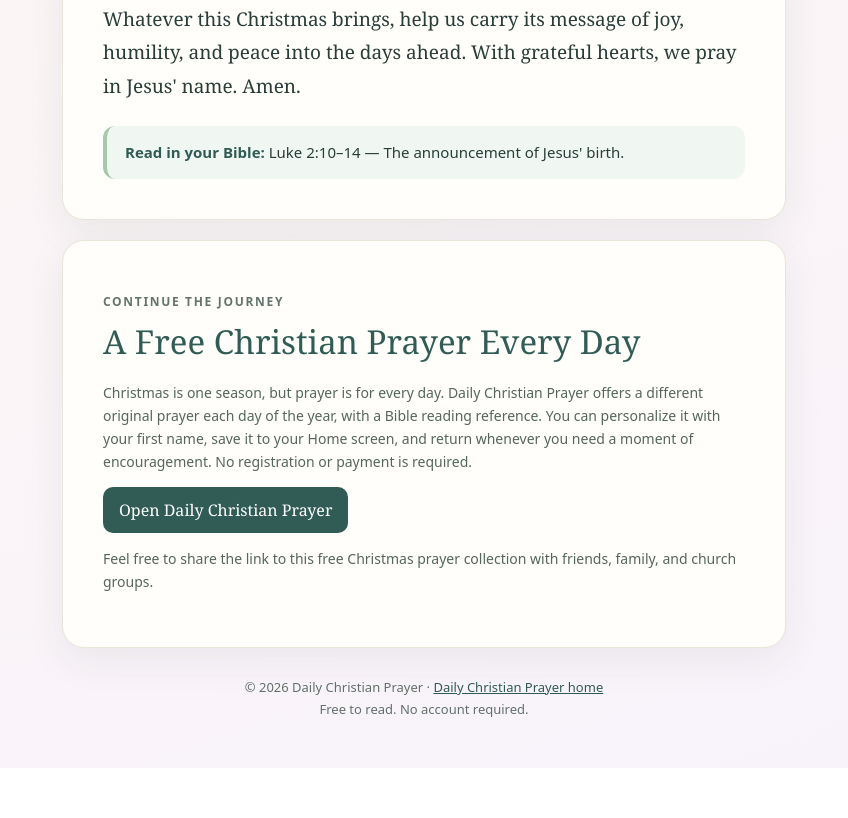
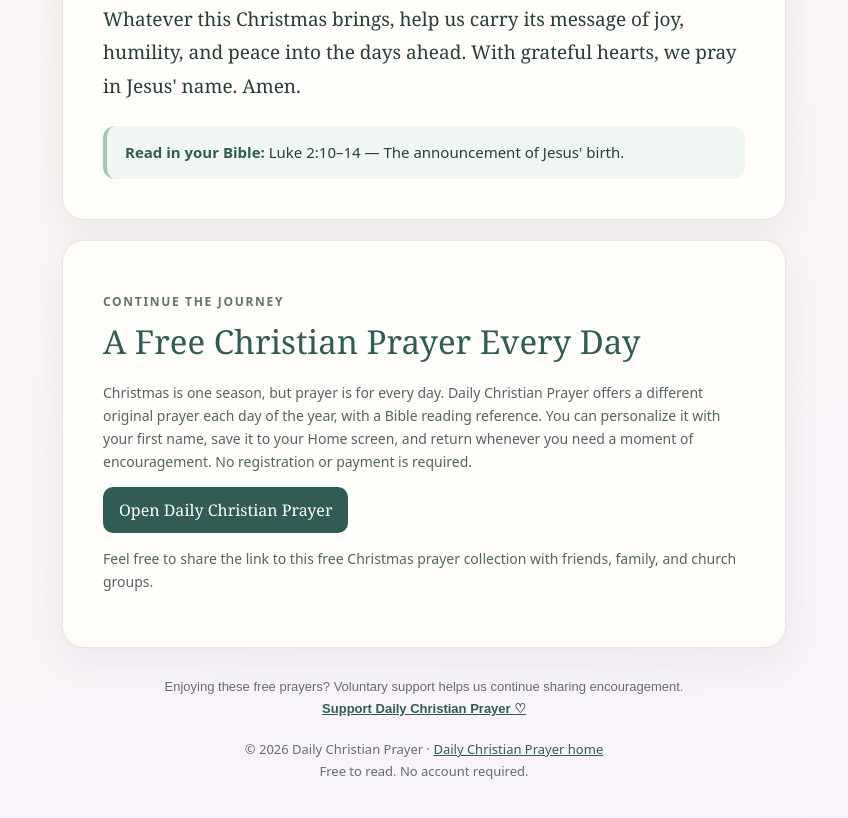
Before and after one commit to thindpls/daily-christian-prayer, a plain HTML site: page christmas-prayers.html in a window 1280 px wide. Shown: the part 3940-4758 px from the top of the page, without its empty margins (216-1064 px from the left). Before the commit the page ends 4708 px from the top, so only its background shows below. Drawn offline with Linux system fonts and the light colour scheme.

Commit message:
Update christmas-prayers.html

```diff
--- a/christmas-prayers.html
+++ b/christmas-prayers.html
@@ -103,7 +103,15 @@
     <a class="action" href="./">Open Daily Christian Prayer</a>
     <p class="subtext">Feel free to share the link to this free Christmas prayer collection with friends, family, and church groups.</p>
   </section>
-  <footer class="footer">© 2026 Daily Christian Prayer · <a href="./">Daily Christian Prayer home</a><br>Free to read. No account required.</footer>
+  <footer class="footer"><p style="text-align:center;font:13px/1.7 Arial,sans-serif;color:#617069;margin:18px auto;">
+  Enjoying these free prayers? Voluntary support helps us continue sharing encouragement.<br>
+  <a href="https://www.paypal.com/donate/?hosted_button_id=CM7LNJ8P5MN7N"
+     target="_blank" rel="noopener noreferrer"
+     style="color:#315c55;font-weight:bold;">
+    Support Daily Christian Prayer ♡
+  </a>
+</p>
+    © 2026 Daily Christian Prayer · <a href="./">Daily Christian Prayer home</a><br>Free to read. No account required.</footer>
 </main>
 </body>
 </html>
```
